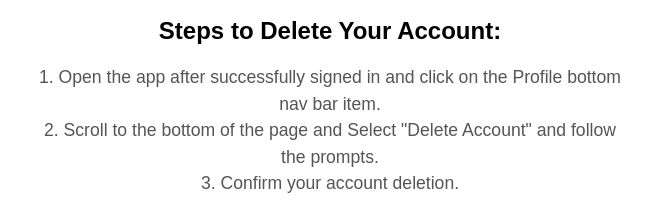
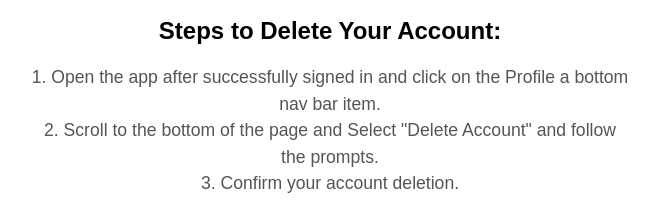
Before and after one commit to elishagithub/account-deletion-info, a plain HTML site: page index.html in a window 1280 px wide. Shown: the part 156-369 px from the top of the page, without its empty margins (310-968 px from the left). Drawn offline with Linux system fonts and the light colour scheme.

Commit message:
Update index.html

```diff
--- a/index.html
+++ b/index.html
@@ -32,7 +32,7 @@
         <p>If you wish to delete your account and associated data, please follow the steps below.</p>
         <h2>Steps to Delete Your Account:</h2>
         <p>
-            1. Open the app after successfully signed in and click on the Profile bottom nav bar item.<br>
+            1. Open the app after successfully signed in and click on the Profile a bottom nav bar item.<br>
             2. Scroll to the bottom of the page and Select "Delete Account" and follow the prompts.<br>
             3. Confirm your account deletion.
         </p>
```
